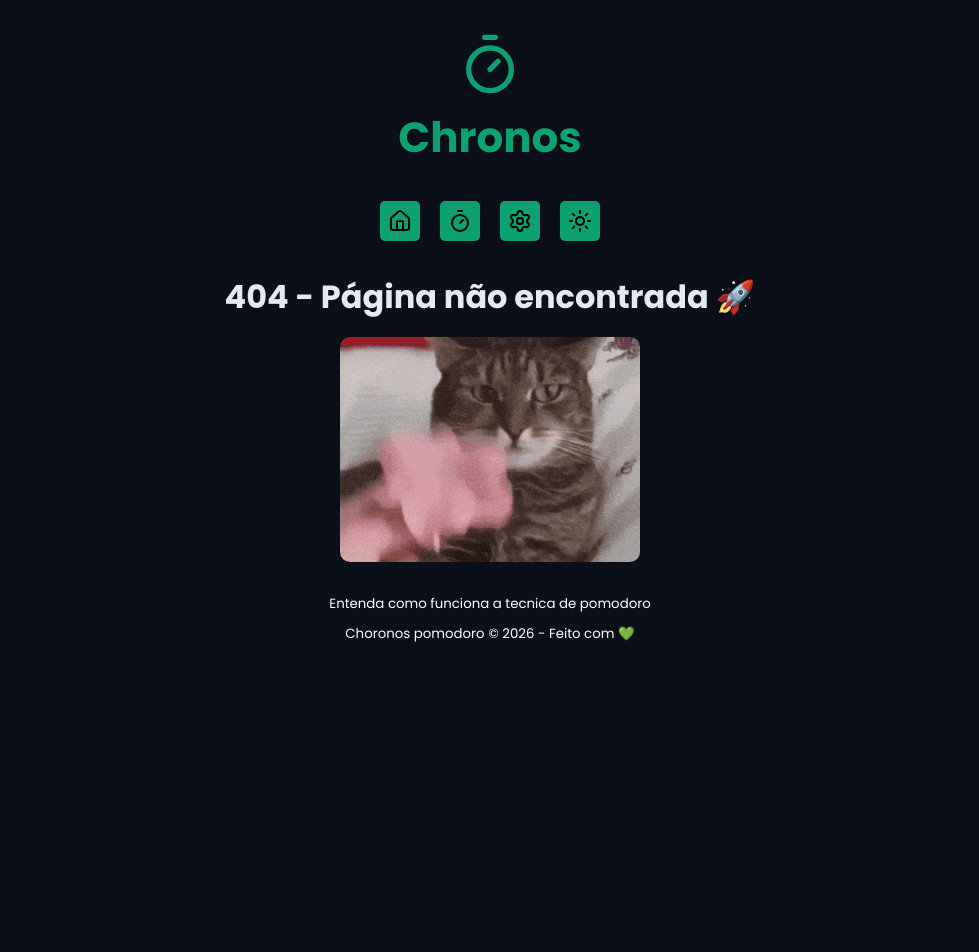
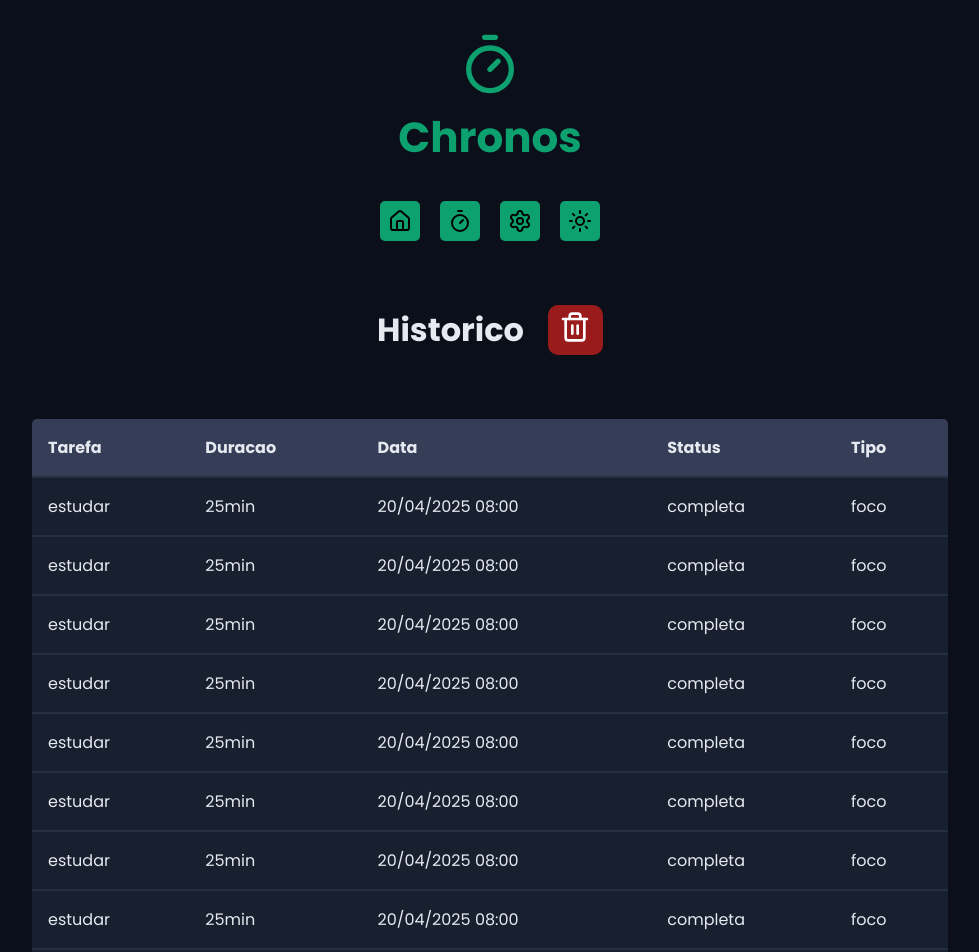
Before and after one commit to iamT0ddykk/chronos-pomodoro, a React (Vite) app: page /history in a window 1280 px wide. Before the commit this address had no page. Shown: the top 952 px of the page, without its empty margins (150-1129 px from the left). Before the commit the page ends 800 px from the top, so only its background shows below. Built offline with nearby package versions, Linux system fonts and the light colour scheme.

Commit message:
Historico adicionado, tabela adicionada

```diff
--- /dev/null
+++ b/src/Pages/History/index.tsx
@@ -0,0 +1,65 @@
+import { TrashIcon } from "lucide-react";
+import { Container } from "../../components/Container";
+import { MainTemplate } from "../../templates/MainTemplate";
+import { MeuButaoDefault } from "../../components/ButaoDefault";
+
+import styles from "./styles.module.css";
+import { Heading } from "../../components/Heading";
+console.log(styles);
+export function History() {
+  return (
+    <>
+      <MainTemplate>
+        <Container>
+          <Heading>
+            <span>Historico</span>
+            <span className={styles.buttonContainer}>
+              <MeuButaoDefault
+                icon={<TrashIcon></TrashIcon>}
+                color="red"
+                aria-label="Apagar todo o historico"
+                title="Apagar"
+              ></MeuButaoDefault>
+            </span>
+          </Heading>
+        </Container>
+        <Container>
+          <div className={styles.resposiveTable}>
+            <table>
+              <thead>
+                <tr>
+                  <th>Tarefa</th>
+                  <th>Duracao</th>
+                  <th>Data</th>
+                  <th>Status</th>
+                  <th>Tipo</th>
+                </tr>
+              </thead>
+
+              <tbody>
+                {Array.from({ length: 20 }).map((_, index) => {
+                  return (
+                    <tr key={index}>
+                      <td>estudar</td>
+                      <td>25min</td>
+                      <td>20/04/2025 08:00</td>
+                      <td>completa</td>
+                      <td>foco</td>
+                    </tr>
+                  );
+                })}
+                <tr>
+                  <td>estudar</td>
+                  <td>25min</td>
+                  <td>20/04/2025 08:00</td>
+                  <td>completa</td>
+                  <td>foco</td>
+                </tr>
+              </tbody>
+            </table>
+          </div>
+        </Container>
+      </MainTemplate>
+    </>
+  );
+}
--- /dev/null
+++ b/src/Pages/History/styles.module.css
@@ -0,0 +1,38 @@
+:root {
+  /* 🎭 Tons de Cinza (cores dinâmicas que mudam entre claro/escuro) */
+  --gray-100: #e6e9f0; /* Cinza mais claro (usado para fundos no modo escuro) */
+  --gray-200: #cdd3e1;
+  --gray-300: #aab3cc;
+  --gray-400: #555f7d;
+  --gray-500: #454f6a;
+  --gray-600: #363d56;
+  --gray-700: #272f43; /* Bordas e separadores */
+  --gray-800: #181f2e; /* Fundo de cartões e áreas destacadas */
+  --gray-900: #0a0f1a; /* Fundo principal do site */
+}
+.buttonContainer button {
+  width: 55px;
+  height: 50px;
+}
+.resposiveTable {
+  overflow-x: auto;
+  border-radius: 5px;
+}
+.resposiveTable table {
+  width: 100%;
+  min-width: 64px;
+  font-size: 16px;
+  border-collapse: collapse;
+}
+.resposiveTable th {
+  background-color: var(--gray-600);
+  border-bottom: 0.2rem solid var(--gray-700);
+  text-align: left;
+  padding: 1.6rem;
+}
+.resposiveTable td {
+  background-color: var(--gray-800);
+  border-bottom: 0.2rem solid var(--gray-700);
+  text-align: left;
+  padding: 1.6rem;
+}
--- a/src/components/Butao/index.tsx
+++ b/src/components/Butao/index.tsx
@@ -41,7 +41,7 @@ export function Butao() {
         <RouterLink className={styles.butao} title="Ir pra home" href="/">
           <HouseIcon></HouseIcon>
         </RouterLink>
-        <RouterLink className={styles.butao} title="Ir pro historico" href="/history">
+        <RouterLink className={styles.butao} title="Ir pro historico" href="/history" >
           <TimerIcon></TimerIcon>
         </RouterLink>
         <RouterLink
--- a/src/components/Routers/MainRouter/index.tsx
+++ b/src/components/Routers/MainRouter/index.tsx
@@ -3,6 +3,7 @@ import { Home } from "../../../Pages/Home";
 import { AboutPomodoro } from "../../../Pages/AboutPomodoro";
 import { NotFound } from "../../../Pages/NotFound";
 import { useEffect } from "react";
+import { History } from "../../../Pages/History";
 
 function ScrollToTop() {
   const { pathname } = useLocation();
@@ -24,6 +25,8 @@ export function MainRouter() {
             path="/about-pomodoro"
             element={<AboutPomodoro></AboutPomodoro>}
           />
+          <Route path="/history" element={<History></History>} />
+
           <Route path="*" element={<NotFound></NotFound>} />
         </Routes>
         <ScrollToTop></ScrollToTop>
--- a/src/contexts/TaskContext/TaskContextProvider.tsx
+++ b/src/contexts/TaskContext/TaskContextProvider.tsx
@@ -4,23 +4,39 @@ import { TaskContext } from "./TaskContext";
 import { taskReducer } from "./TaskReducer";
 import { TaskActionTypes } from "./taskActions";
 import { loadBeep } from "../../utils/loadBepps";
+import { TaskStateModel } from "../../models/TaskStateModel";
 
 type TaskContextProviderProps = {
   children: React.ReactNode;
 };
 
 export function TaskContextProvider({ children }: TaskContextProviderProps) {
-  const [state, dispatch] = useReducer(taskReducer, initialTaskState);
+  const [state, dispatch] = useReducer(taskReducer, initialTaskState, () => {
+    const storageState = localStorage.getItem("state");
+
+    if (storageState === null) return initialTaskState;
+
+    const parsedStorageState = JSON.parse(storageState) as TaskStateModel;
+
+    return {
+      ...parsedStorageState,
+      activeTask: null,
+      secondsRemaining: 0,
+      formattedSecondsRemaining: "00:00",
+    };
+  });
   const playBeepRef = useRef<ReturnType<typeof loadBeep> | null>(null);
 
   if (state.activeTask?.name != undefined) {
-    document.title = `${state.activeTask?.name} ${state.formattedSecondsRemaining} - chronos`;
+    document.title = `${state.activeTask?.name} - ${state.formattedSecondsRemaining} - chronos`;
   }
   if (state.secondsRemaining <= 0) {
     document.title = `chronos`;
   }
 
   useEffect(() => {
+    localStorage.setItem("state", JSON.stringify(state));
+
     if (!state.activeTask) return;
 
     const endDate = state.activeTask.startDate + state.secondsRemaining * 1000;
```
Also changed, not shown: src/components/ButaoDefault/index.tsx (+19 -10 lines), src/components/input/index.tsx (+16 -9 lines).
